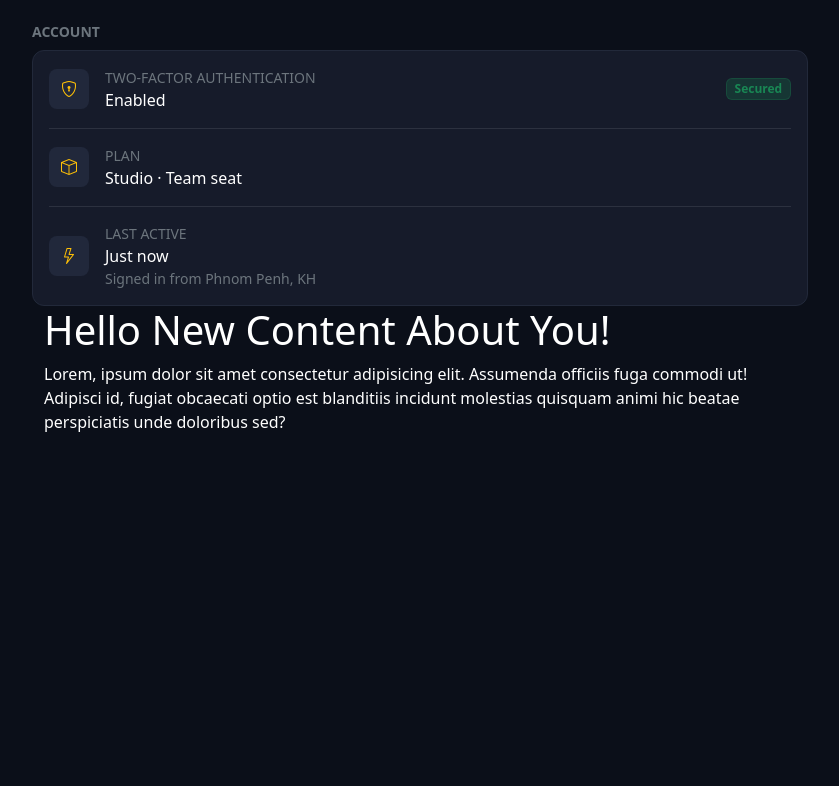
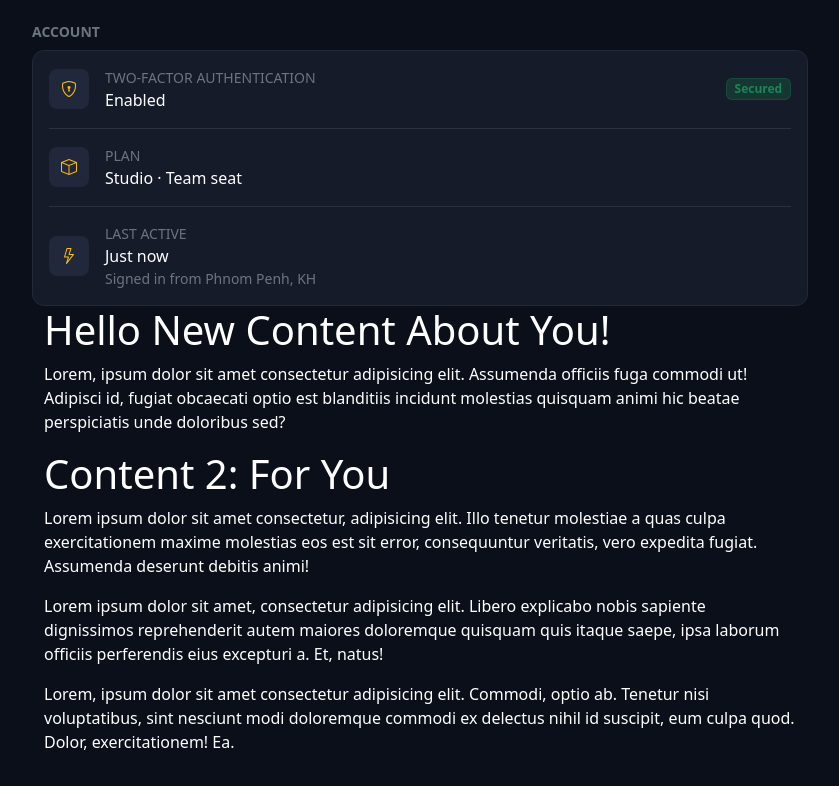
Before and after one commit to LimchhenRevotey/class-room-203, a plain HTML site: page index.html in a window 1280 px wide. Shown: the part 1050-1836 px from the top of the page, without its empty margins (220-1059 px from the left). Before the commit the page ends 1524 px from the top, so only its background shows below. Drawn offline with nearby package versions, Linux system fonts and the light colour scheme.

Commit message:
Already Content 2

```diff
--- a/index.html
+++ b/index.html
@@ -218,6 +218,21 @@
                 </p>
             </div>
         </div>
+        <!-- ===================== Section 6: Content 2 ==========================  -->
+        <div>
+            <div class="container">
+                <h1>Content 2: For You</h1>
+                <p>Lorem ipsum dolor sit amet consectetur, adipisicing elit. Illo tenetur molestiae a quas culpa
+                    exercitationem maxime molestias eos est sit error, consequuntur veritatis, vero expedita fugiat.
+                    Assumenda deserunt debitis animi!</p>
+                <p>Lorem ipsum dolor sit amet, consectetur adipisicing elit. Libero explicabo nobis sapiente dignissimos
+                    reprehenderit autem maiores doloremque quisquam quis itaque saepe, ipsa laborum officiis perferendis
+                    eius excepturi a. Et, natus!</p>
+                <p>Lorem, ipsum dolor sit amet consectetur adipisicing elit. Commodi, optio ab. Tenetur nisi
+                    voluptatibus, sint nesciunt modi doloremque commodi ex delectus nihil id suscipit, eum culpa quod.
+                    Dolor, exercitationem! Ea.</p>
+            </div>
+        </div>
         <!-- Bootstrap 5 JS Bundle -->
         <script src="https://cdn.jsdelivr.net/npm/bootstrap@5.3.3/dist/js/bootstrap.bundle.min.js"></script>
 </body>
```
